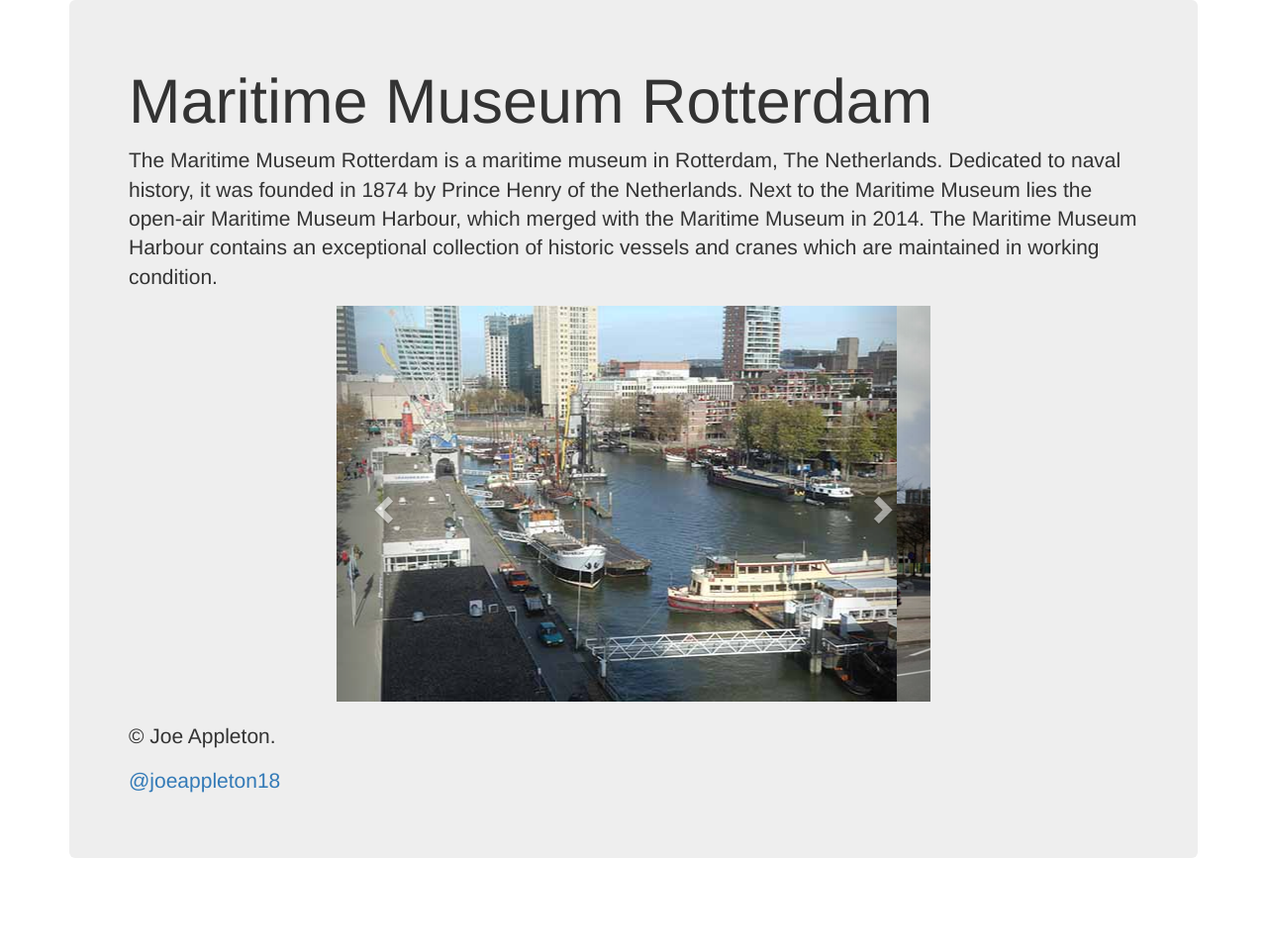
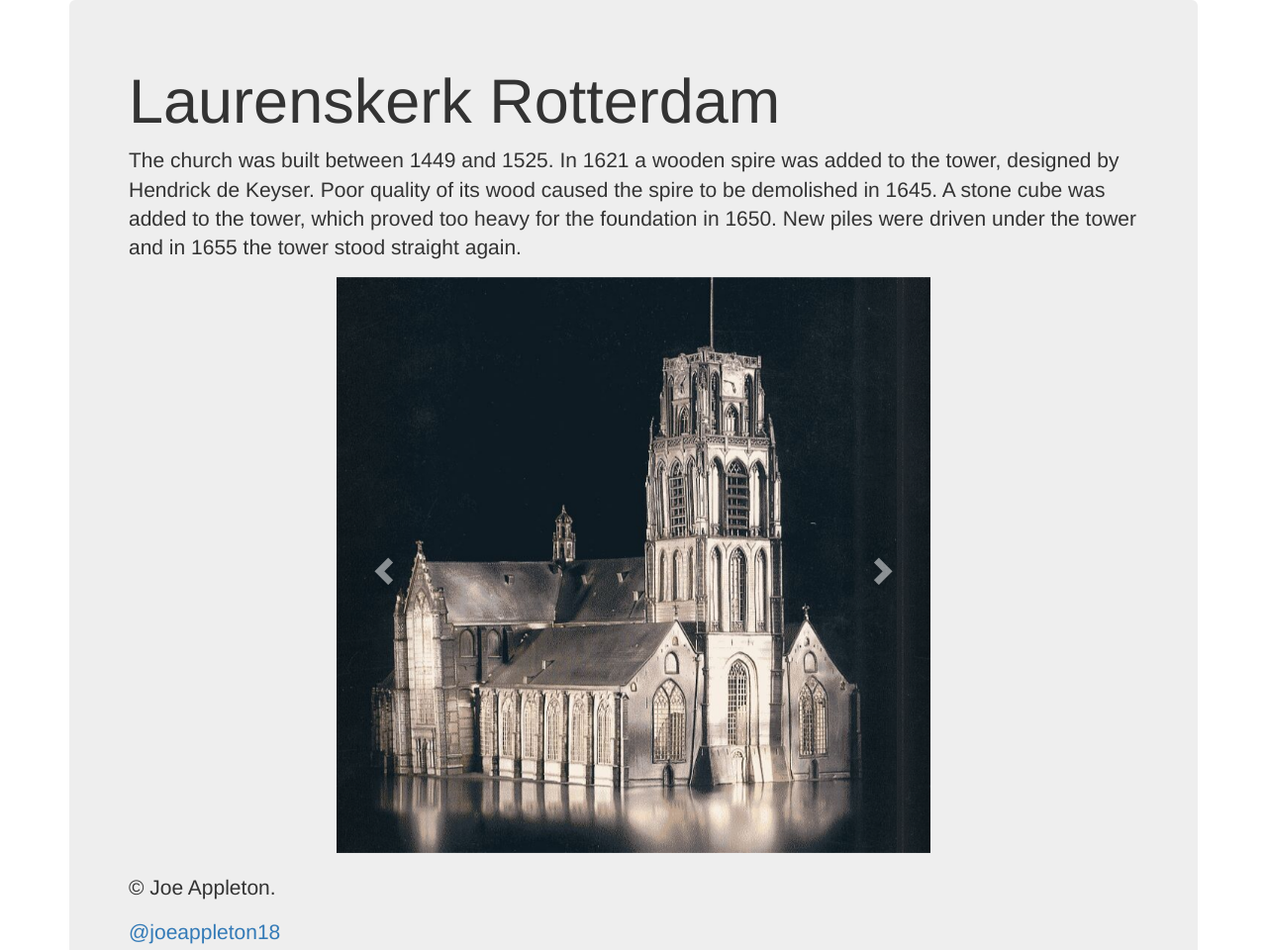
Before and after one commit to EljakimHerrewijnen/internationalweek, a plain HTML site: page rotterdamtravelguide-master/location3.html in a window 1280 px wide. Shown: the top 960 px of the page at 99% size. Before the commit the page ends 897 px from the top, so only its background shows below. Drawn offline with nearby package versions, Linux system fonts and the light colour scheme; some icons are missing.

Commit message:
laurenskerk

```diff
--- a/rotterdamtravelguide-master/location3.html
+++ b/rotterdamtravelguide-master/location3.html
@@ -16,7 +16,7 @@
     <meta name="description" content="">
     <meta name="author" content="">
 
-    <title>Maritime Museum Rotterdam</title>
+    <title>Laurenskerk Rotterdam</title>
 
     <!-- Bootstrap Core CSS -->
     <link href="css/bootstrap.css" rel="stylesheet">
@@ -35,21 +35,19 @@
 <div class="container">
 
     <div class="jumbotron">
-        <h1>Maritime Museum Rotterdam</h1>
-        <p class="lead">The Maritime Museum Rotterdam is a maritime museum in Rotterdam, The Netherlands. Dedicated to naval history, it was founded in 1874 by Prince Henry of the Netherlands.
-
-            Next to the Maritime Museum lies the open-air Maritime Museum Harbour, which merged with the Maritime Museum in 2014. The Maritime Museum Harbour contains an exceptional collection of historic vessels and cranes which are maintained in working condition.</p>
+        <h1>Laurenskerk Rotterdam</h1>
+        <p class="lead">The church was built between 1449 and 1525. In 1621 a wooden spire was added to the tower, designed by Hendrick de Keyser. Poor quality of its wood caused the spire to be demolished in 1645. A stone cube was added to the tower, which proved too heavy for the foundation in 1650. New piles were driven under the tower and in 1655 the tower stood straight again.</p>
 <div id="myCarousel" class="carousel slide" data-ride="carousel">
 
 
   <!-- Wrapper for slides -->
   <div class="carousel-inner" style="width:600px" role="listbox">
     <div class="item active">
-      <img src="images/maritime_museum/image1.jpg" alt="Chania">
+      <img src="images/Laurenskerk/image3.jpg" alt="Chania">
     </div>
 
     <div class="item">
-        <img src="images/maritime_museum/image2.jpg" alt="Chania">
+        <img src="images/Laurenskerk/image3.jpg" alt="Chania">
     </div>
 
     <div class="item">
```
Also changed, not shown: rotterdamtravelguide-master/index.html (+2 -2 lines), rotterdamtravelguide-master/images/Laurenskerk/Image3.jpg (added).
